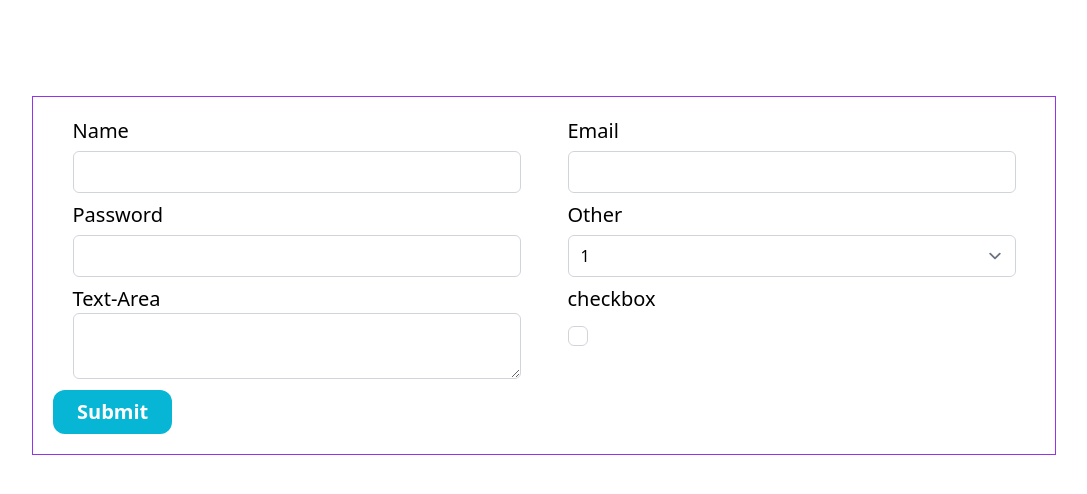
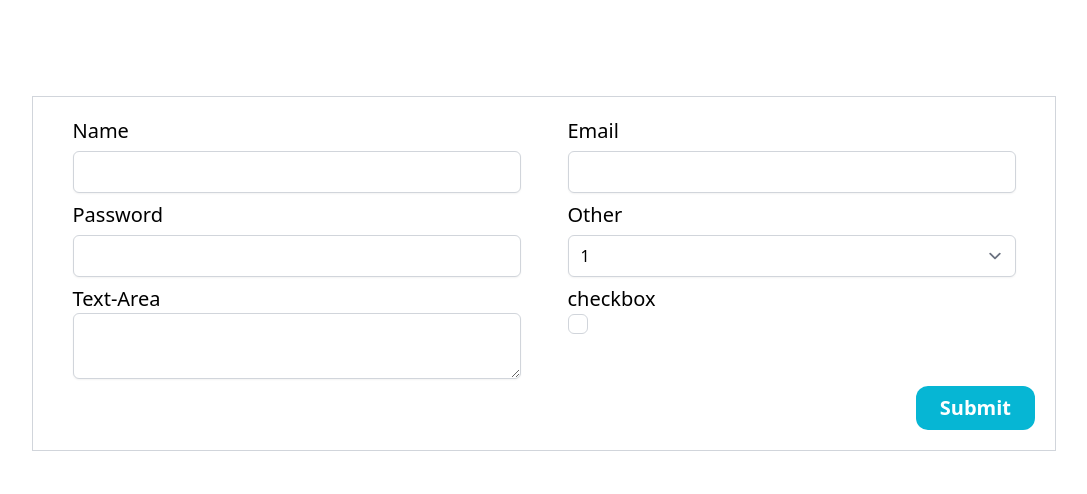
Before and after one commit to tanvirrifat1/react-reusable-components, a React (Vite) app: page / in a window 1280 px wide. Shown: the top 494 px of the page, without its empty margins (96-1183 px from the left). Built offline with nearby package versions, Linux system fonts and the light colour scheme.

Commit message:
form design complete

```diff
--- a/src/components/NormalForm/NormalForm.tsx
+++ b/src/components/NormalForm/NormalForm.tsx
@@ -15,7 +15,7 @@ const NormalForm = () => {
     <div>
       <form
         onSubmit={handleSubmit(onsubmit)}
-        className={cn("border border-purple-600  p-5 mx-auto mt-24", {
+        className={cn("border border-gray-300  p-5 mx-auto mt-24", {
           "max-w-5xl": double,
           "max-w-md": !double,
         })}
@@ -72,13 +72,15 @@ const NormalForm = () => {
           </div>
           <div className="w-full max-w-md">
             <label className="block text-xl">checkbox</label>
-            <input type="checkbox" />
+            <input type="checkbox" className="-mt-6" />
           </div>
         </div>
 
-        <Button type="submit" variant="solid">
-          Submit
-        </Button>
+        <div className="flex justify-end">
+          <Button className="w-full md:w-fit" type="submit" variant="solid">
+            Submit
+          </Button>
+        </div>
       </form>
     </div>
   );
--- a/src/styles/form.css
+++ b/src/styles/form.css
@@ -15,7 +15,7 @@
           [multiple],
           textarea,
           select {
-               @apply w-full border border-gray-300 rounded-md focus:border-purple-500 focus:ring-1 focus:ring-purple-500
+               @apply w-full border shadow-sm border-gray-300 rounded-md focus:border-purple-500 focus:ring-1 focus:ring-purple-500
           }
 
           [type='checkbox'],
```
